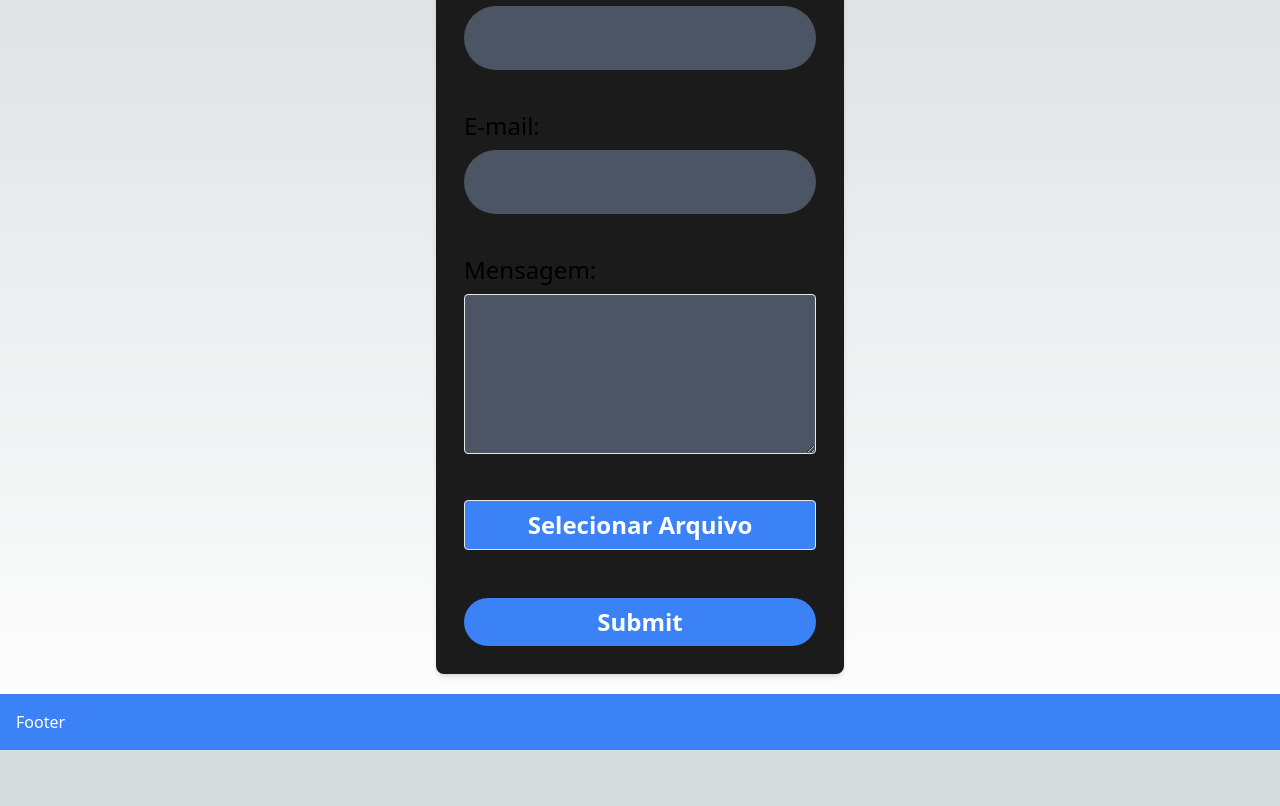
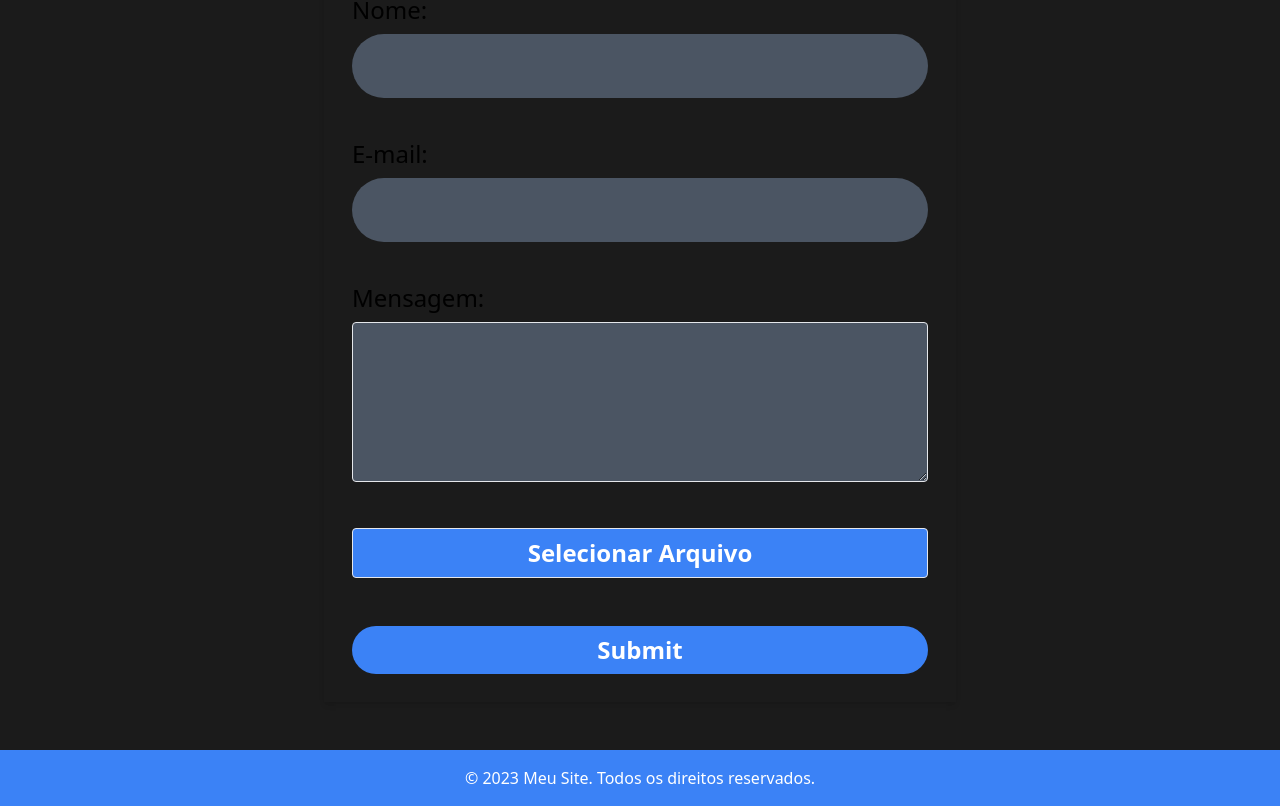
Before and after one commit to gabrielts212/Form-CEP-Weather, a Next.js app: page /contact in a window 1280 px wide. Shown: the part 240-1046 px from the top of the page. Before the commit the page ends 990 px from the top, so only its background shows below. Built offline with nearby package versions, Linux system fonts and the light colour scheme.

Commit message:
feat: WeatherDisplay 👍

```diff
--- a/src/components/Footer/Footer.js
+++ b/src/components/Footer/Footer.js
@@ -1,9 +1,13 @@
-import React from 'react'
+import React from 'react';
 
 const Footer = () => {
   return (
-    <div className="bg-blue-500 text-white p-4">Footer</div>
-  )
-}
+    <footer className="bg-blue-500 text-white py-4">
+      <div className="container mx-auto text-center">
+        <p>&copy; {new Date().getFullYear()} Meu Site. Todos os direitos reservados.</p>
+      </div>
+    </footer>
+  );
+};
 
-export default Footer
+export default Footer;
--- a/src/components/Form/Form.js
+++ b/src/components/Form/Form.js
@@ -35,8 +35,8 @@ const ContactForm = () => {
   };
 
   return (
-    <div className="max-w-md mx-auto p-5 min-h-screen flex items-center">
-      <form onSubmit={handleSubmit} className="space-y-10 p-7 bg-[rgb(27,27,27)] rounded-lg shadow-md w-full">
+    <div className="max-w-2xl mx-auto p-5 min-h-screen flex items-center" >
+      <form onSubmit={handleSubmit} className="space-y-10 p-7   shadow-md w-full ">
         <h1 className="text-3xl font-bold mb-4">Formulário de Contato</h1>
         <div>
           <label htmlFor="name" className="block font-medium text-2xl font-bold mb-2">Nome:</label>
--- a/src/components/Searchcep/searchcep.js
+++ b/src/components/Searchcep/searchcep.js
@@ -31,13 +31,13 @@ function searchcep() {
 
   return (
     <div  className="w-full h-100% px-4 py-2  focus:outline-none focus:ring focus:border-blue-300 mt-10 min-h-screen bg-[rgb(27,27,27)]">
-      <h1  className="text-2xl font-bold mb-4 font-bold ">Digite um Endereço</h1>
+      <h1  className="text-2xl font-bold mb-4 ">Digite um Endereço</h1>
      <input
   type="text"
   placeholder="Digite o nome da Rua"
   value={streetName}
   onChange={(e) => setStreetName(e.target.value)}
-  className="w-full h-16 md:h-20 px-4 py-2 rounded-lg border focus:outline-none focus:ring focus:border-blue-300 mt-10 text-2xl bg-gray-600 text-white"
+  className="w-full h-15 md:h-20 px-4 py-2 rounded-lg border focus:outline-none focus:ring focus:border-blue-300 mt-10 text-2xl bg-gray-600 text-white"
 />
       <div className="flex">
 
@@ -52,14 +52,14 @@ function searchcep() {
       {errorMessage && <p>{errorMessage}</p>}
       {addresses.length > 0 && (
         <div  className="bg-gray-600">
-          <h2  className="text-slg font-semibold mb-2 bg-blue-500 text-white p-2" >Resultados  </h2>
+          <h2  className="text-slg font-semibold mb-2 bg-blue-500 text-white p-2 font-bold mb-4 text-2xl font-bold " >Resultados  </h2>
 
           <ul >
             {addresses.map((address, index) => (
-              <li key={index} >
-                <p   className="text-lg font-semibold mb-2 text-red-600">Rua: {address.address.road}</p>
+              <li key={index} className="pl-4 pr-4" >
+                <p   className="text-2xl  mb-2 text-white font-bold">Rua: {address.address.road}</p>
                 <p  className="text-lg font-semibold mb-2">Bairro: {address.address.suburb}</p>
-                <p  className="text-base border-b-2">CEP: {address.address.postcode}</p>
+                <p  className="text-lg font-semibold border-b-2">CEP: {address.address.postcode}</p>
               </li>
             ))}
           </ul>
--- a/src/components/WeatherDisplay/WeatherDisplay.js
+++ b/src/components/WeatherDisplay/WeatherDisplay.js
@@ -57,7 +57,7 @@ const Weather = () => {
    <div className="flex flex-col md:flex-row justify-center items-center p-8">
   <Link href="/cep">
     <button className="bg-blue-500 hover:bg-blue-600 text-white font-semibold py-3 px-6 rounded mb-3 md:mb-0 md:mr-2 md:rounded-full text-2xl font-bold w-full md:w-auto">
-      Não sei meu cep
+      Não sei o meu CEP
     </button>
   </Link>
   <Link href="/contact">
--- a/src/pages/contact.js
+++ b/src/pages/contact.js
@@ -5,9 +5,12 @@ import Form from '@/components/Form/Form'
 import Headerform from '@/components/Headerform/Headerform'
 const contact = () => {
   return (
-    <div>
+    <div   >
 <Headerform/>
+<div className="space-y-10 p-7 bg-[rgb(27,27,27)]" >
+
 <Form/>
+</div>
 <Footer/>
     </div>
   )
```
